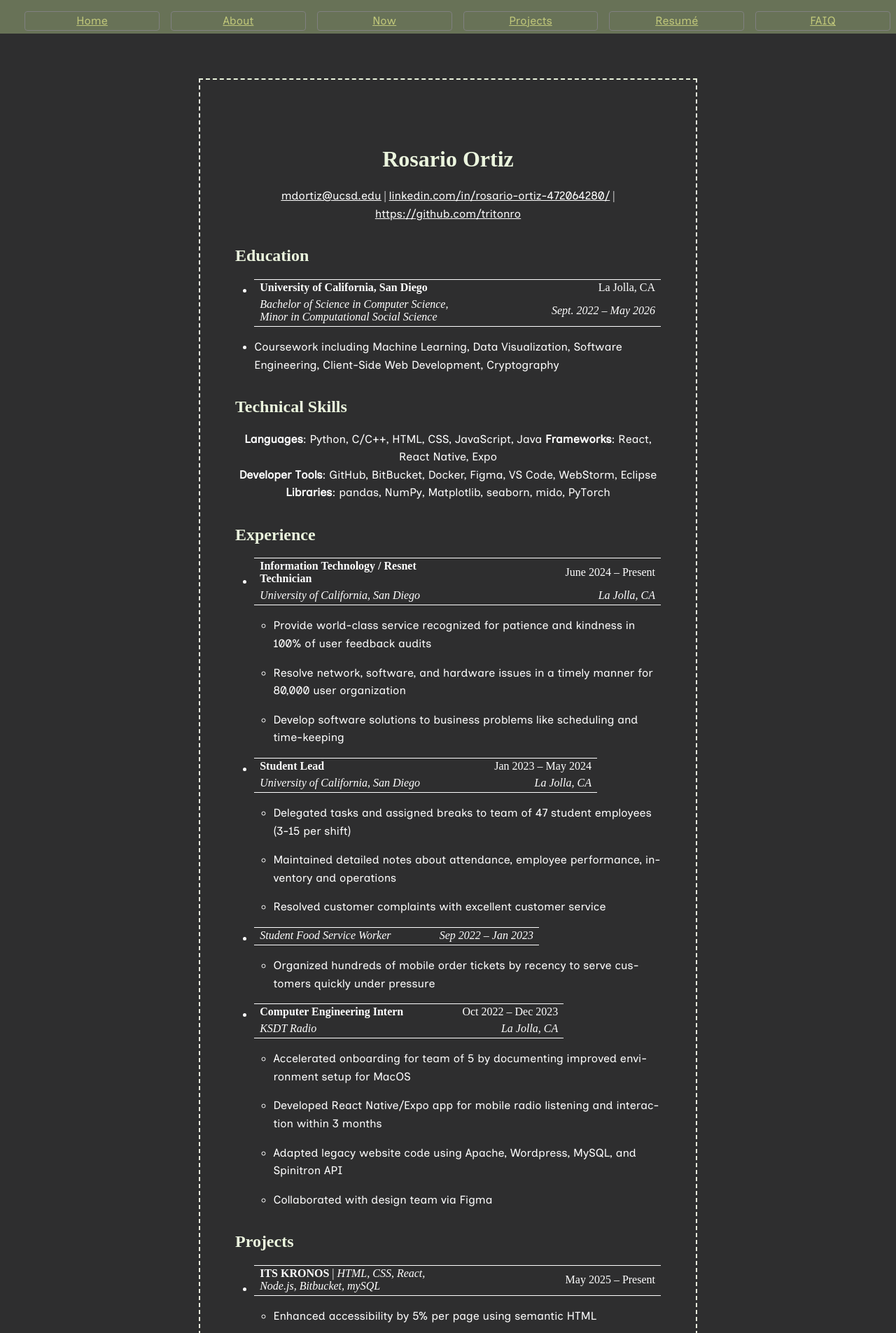
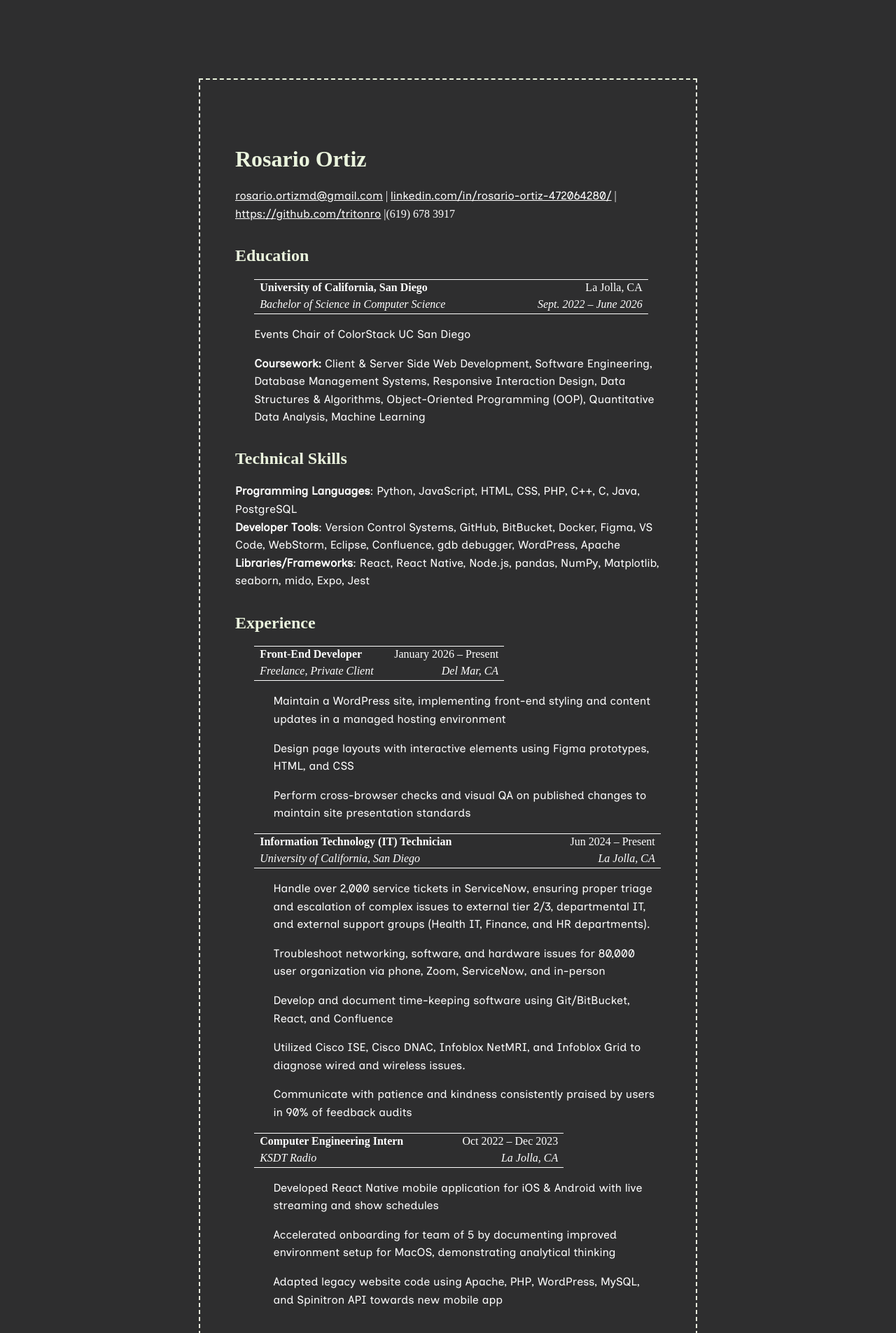
Before and after one commit to tritonro/personal-site, a PHP site: page /src/resume.html in a window 1280 px wide. Shown: the top 1905 px of the page at 70% size. Run offline with PHP 8.4, Linux system fonts and the light colour scheme.

Commit message:
Edited projects page, began fleshing out custom components

```diff
--- a/src/resume.html
+++ b/src/resume.html
@@ -9,7 +9,7 @@
     <link href="../favicon.ico" type="image/x-icon" rel="icon" >
 </head>
 <header>
-    <nav>
+    <nav style="visibility:hidden">
         <ul>
             <li>
                 <a href="index.html">Home</a>
@@ -36,12 +36,13 @@
 <body>
 <main>
     <div class="center">
-        <h1><strong><span >Rosario Ortiz</span></strong></h1>
-        <a href="mailto:rosario.ortizmd@gmail.com"><u>mdortiz@ucsd.edu</u></a>
+        <h1><strong><span>Rosario Ortiz</span></strong></h1>
+        <a href="mailto:rosario.ortizmd@gmail.com"><u>rosario.ortizmd@gmail.com</u></a>
         <span class="math inline">|</span> <a
             href="https://linkedin.com/in/rosario-ortiz-472064280/"><u>linkedin.com/in/rosario-ortiz-472064280/</u></a>
         <span class="math inline">|</span> <a
-            href="https://github.com/..."><u>https://github.com/tritonro</u></a>
+            href="https://github.com/tritonro"><u>https://github.com/tritonro</u></a>
+        <span class="math inline">|(619) 678 3917</span>
     </div>
     <h2 id="education">Education</h2>
     <ul>
@@ -54,88 +55,64 @@
             </tr>
             <tr>
                 <td style="text-align: left;"><em>Bachelor of Science in Computer
-                    Science, Minor in Computational Social Science</em></td>
-                <td style="text-align: right;"><em>Sept. 2022 – May 2026</em></td>
+                    Science</em></td>
+                <td style="text-align: right;"><em>Sept. 2022 – June 2026</em></td>
             </tr>
             </tbody>
         </table></li>
-        <li><p><span> <span>Coursework including Machine Learning, Data
-Visualization, Software Engineering, Client-Side Web Development,
-Cryptography </span> </span></p></li>
+        <li><p>Events Chair of ColorStack UC San Diego</p></li>
+        <li><p><span><strong>Coursework:</strong> Client &amp; Server Side Web Development, Software Engineering, Database Management
+Systems, Responsive Interaction Design, Data Structures &amp; Algorithms, Object-Oriented Programming
+(OOP), Quantitative Data Analysis, Machine Learning</span></p></li>
     </ul>
     <h2 id="technical-skills">Technical Skills</h2>
     <div class="itemize">
-        <p><span> <strong>Languages</strong><span>: Python, C/C++, HTML, CSS,
-JavaScript, Java </span> <strong>Frameworks</strong><span>: React, React
-Native, Expo</span><br />
-<strong>Developer Tools</strong><span>: GitHub, BitBucket, Docker,
-Figma, VS Code, WebStorm, Eclipse</span><br />
-<strong>Libraries</strong><span>: pandas, NumPy, Matplotlib, seaborn,
-mido, PyTorch</span> </span></p>
+        <p><strong>Programming Languages</strong>: Python, JavaScript, HTML, CSS, PHP, C++, C, Java, PostgreSQL<br />
+<strong>Developer Tools</strong>: Version Control Systems, GitHub, BitBucket, Docker, Figma, VS Code, WebStorm, Eclipse, Confluence, gdb debugger, WordPress, Apache<br />
+<strong>Libraries/Frameworks</strong>: React, React Native, Node.js, pandas, NumPy, Matplotlib, seaborn, mido, Expo, Jest</p>
     </div>
     <h2 id="experience">Experience</h2>
     <ul>
         <li><table>
             <tbody>
             <tr>
-                <td style="text-align: left;"><strong>Information Technology / Resnet
-                    Technician</strong></td>
-                <td style="text-align: right;">June 2024 – Present</td>
+                <td style="text-align: left;"><strong>Front-End Developer</strong></td>
+                <td style="text-align: right;">January 2026 – Present</td>
             </tr>
             <tr>
-                <td style="text-align: left;"><em>University of California, San
-                    Diego</em></td>
+                <td style="text-align: left;"><em>Freelance, Private Client</em></td>
+                <td style="text-align: right;"><em>Del Mar, CA</em></td>
+            </tr>
+            </tbody>
+        </table>
+            <ul>
+                <li><p>Maintain a WordPress site, implementing front-end styling and content updates in a managed hosting environment</p></li>
+                <li><p>Design page layouts with interactive elements using Figma prototypes, HTML, and CSS</p></li>
+                <li><p>Perform cross-browser checks and visual QA on published changes to maintain site presentation standards</p></li>
+            </ul></li>
+        <li><table>
+            <tbody>
+            <tr>
+                <td style="text-align: left;"><strong>Information Technology (IT) Technician</strong></td>
+                <td style="text-align: right;">Jun 2024 – Present</td>
+            </tr>
+            <tr>
+                <td style="text-align: left;"><em>University of California, San Diego</em></td>
                 <td style="text-align: right;"><em>La Jolla, CA</em></td>
             </tr>
             </tbody>
         </table>
             <ul>
-                <li><p><span> <span>Provide world-class service recognized for patience
-and kindness in 100% of user feedback audits </span> </span></p></li>
-                <li><p><span> <span>Resolve network, software, and hardware issues in a
-timely manner for 80,000 user organization </span> </span></p></li>
-                <li><p><span> <span>Develop software solutions to business problems like
-scheduling and time-keeping </span> </span></p></li>
+                <li><p>Handle over 2,000 service tickets in ServiceNow, ensuring proper triage and escalation of complex issues to external tier 2/3, departmental IT, and external support groups (Health IT, Finance, and HR departments).</p></li>
+                <li><p>Troubleshoot networking, software, and hardware issues for 80,000 user organization via phone, Zoom, ServiceNow, and in-person</p></li>
+                <li><p>Develop and document time-keeping software using Git/BitBucket, React, and Confluence</p></li>
+                <li><p>Utilized Cisco ISE, Cisco DNAC, Infoblox NetMRI, and Infoblox Grid to diagnose wired and wireless issues.</p></li>
+                <li><p>Communicate with patience and kindness consistently praised by users in 90% of feedback audits</p></li>
             </ul></li>
         <li><table>
             <tbody>
             <tr>
-                <td style="text-align: left;"><strong>Student Lead</strong></td>
-                <td style="text-align: right;">Jan 2023 – May 2024</td>
-            </tr>
-            <tr>
-                <td style="text-align: left;"><em>University of California, San
-                    Diego</em></td>
-                <td style="text-align: right;"><em>La Jolla, CA</em></td>
-            </tr>
-            </tbody>
-        </table>
-            <ul>
-                <li><p><span> <span> Delegated tasks and assigned breaks to team of 47
-student employees (3-15 per shift) </span> </span></p></li>
-                <li><p><span> <span>Maintained detailed notes about attendance, employee
-performance, inventory and operations </span> </span></p></li>
-                <li><p><span> <span>Resolved customer complaints with excellent customer
-service </span> </span></p></li>
-            </ul></li>
-        <li><table>
-            <tbody>
-            <tr>
-                <td style="text-align: left;"><em>Student Food Service Worker</em></td>
-                <td style="text-align: right;"><em>Sep 2022 – Jan 2023</em></td>
-            </tr>
-            </tbody>
-        </table>
-            <ul>
-                <li><p><span> <span>Organized hundreds of mobile order tickets by
-recency to serve customers quickly under pressure </span>
-</span></p></li>
-            </ul></li>
-        <li><table>
-            <tbody>
-            <tr>
-                <td style="text-align: left;"><strong>Computer Engineering
-                    Intern</strong></td>
+                <td style="text-align: left;"><strong>Computer Engineering Intern</strong></td>
                 <td style="text-align: right;">Oct 2022 – Dec 2023</td>
             </tr>
             <tr>
@@ -145,14 +122,9 @@ recency to serve customers quickly under pressure </span>
             </tbody>
         </table>
             <ul>
-                <li><p><span> <span>Accelerated onboarding for team of 5 by documenting
-improved environment setup for MacOS </span> </span></p></li>
-                <li><p><span> <span>Developed React Native/Expo app for mobile radio
-listening and interaction within 3 months </span> </span></p></li>
-                <li><p><span> <span>Adapted legacy website code using Apache, Wordpress,
-MySQL, and Spinitron API </span> </span></p></li>
-                <li><p><span> <span>Collaborated with design team via Figma </span>
-</span></p></li>
+                <li><p>Developed React Native mobile application for iOS &amp; Android with live streaming and show schedules</p></li>
+                <li><p>Accelerated onboarding for team of 5 by documenting improved environment setup for MacOS, demonstrating analytical thinking</p></li>
+                <li><p>Adapted legacy website code using Apache, PHP, WordPress, MySQL, and Spinitron API towards new mobile app</p></li>
             </ul></li>
     </ul>
     <h2 id="projects">Projects</h2>
@@ -160,44 +132,34 @@ MySQL, and Spinitron API </span> </span></p></li>
         <li><table>
             <tbody>
             <tr>
-                <td style="text-align: left;"><strong>ITS KRONOS</strong> <span
-                        class="math inline">|</span> <em>HTML, CSS, React, Node.js, Bitbucket,
-                    mySQL</em></td>
+                <td style="text-align: left;"><strong>Time Keeping &amp; Scheduling App</strong> <span
+                        class="math inline"></span> <em>HTML, CSS, React, Node.js, BitBucket,
+                    MySQL</em></td>
                 <td style="text-align: right;">May 2025 – Present</td>
             </tr>
             </tbody>
         </table>
             <ul>
-                <li><p><span> <span>Enhanced accessibility by 5% per page using semantic
-HTML </span> </span></p></li>
-                <li><p><span> <span>Separate concerns using multiple React components to
-implement time sheet UI </span> </span></p></li>
-                <li><p><span> <span>Developed key functionality for updating employee
-schedules, editable time sheets, and shift notes within state </span>
-</span></p></li>
-                <li><p><span> <span>Utilized JavaScript’s Date API to validate and
-calculate time sheet data </span> </span></p></li>
+                <li><p>Built React components with semantic HTML5 validated through Lighthouse accessibility audits</p></li>
+                <li><p>Implemented CRUD operations for editable time sheets and shift notes with real-time validation</p></li>
+                <li><p>Integrated custom REST API with JavaScript Date API to validate and calculate time sheet data from SQL database</p></li>
             </ul></li>
         <li><table>
             <tbody>
             <tr>
                 <td style="text-align: left;"><strong>Habit Tracker</strong> <span
-                        class="math inline">|</span> <em>HTML, CSS, JavaScript, Github,
+                        class="math inline">|</span> <em>HTML, CSS, JavaScript, GitHub,
                     Markdown</em></td>
                 <td style="text-align: right;">Mar 2025 – June 2025</td>
             </tr>
             </tbody>
         </table>
             <ul>
-                <li><p><span> <span>#1 contributor within 11 developer team, adding
-2,861 lines of code within 96 commits </span> </span></p></li>
-                <li><p><span> <span>Refactor to remove 1,971 lines from code base,
-reducing technical debt by 7% </span> </span></p></li>
-                <li><p><span> <span>Design &amp; document vital data management scheme,
-reducing runtime by a factor of n </span> </span></p></li>
-                <li><p><span> <span>Increase engagement with Agile ceremonies through
-automated stand-up prompts </span> </span></p></li>
-                <li><p><span> <span>Build a CI/CD pipeline </span> </span></p></li>
+                <li><p>Lead development as #1 contributor on 11-person Agile team, writing 2,861 lines of code across 96 commits</p></li>
+                <li><p>Refactor &amp; debug to remove 1,971 lines from code base, reducing technical debt by 7%</p></li>
+                <li><p>Architected localStorage-based data management system using indexing patterns for efficient habit tracking</p></li>
+                <li><p>Increased engagement with Agile methodology by automating stand-up prompts using Slack and RemindBot</p></li>
+                <li><p>Established CI/CD pipeline using GitHub Actions for automated testing and deployment throughout software development lifecycle</p></li>
             </ul></li>
     </ul>
 </main>
--- a/style/main.css
+++ b/style/main.css
@@ -10,15 +10,16 @@
 
     @font-face {
         font-family: "Literata";
-        src: url(/fonts/Literata-Regular.woff2) format('woff2'),
-        url(/fonts/Literata-Regular.woff) format('woff'),
-        url(/fonts/Literata-Regular.ttf) format('truetype');
+        src: url(../fonts/Literata-Regular.woff2) format('woff2'),
+        url(../fonts/Literata-Regular.woff) format('woff'),
+        url(../fonts/Literata-Regular.ttf) format('truetype');
         font-display: swap;
     }
     :root {
         margin: 0;
         padding: 0;
         box-sizing: border-box;
+        all: unset;
     }
 
     header {
@@ -40,8 +41,6 @@
 
             li {
                 list-style: none;
-                border: 1px solid grey;
-                border-radius: 4px;
                 min-width: fit-content;
                 flex: 1;
                 text-align: center;
@@ -203,13 +245,30 @@
     }
 
     #projects {
+        --global-left-margin: 9vw;
+
+        h1{
+            margin-inline-start: var(--global-left-margin, 3vw);
+
+        }
         p, a {
+            margin-inline-start: var(--global-left-margin, 3vw);
             font-family: "Inclusive Sans", sans-serif;
         }
 
+        #project-container, ul {
+            list-style: none;
+            border: 1px solid var(--nav-color, white);
+            margin-inline-start: var(--global-left-margin, 3vw);
+            justify-content: start;
+            padding-inline-start: none;
+
             li {
-            list-style: none;
+                border: 1px solid var(--nav-color, white);
             }
+        }
+
+
     }
 
     #404 {
@@ -235,6 +294,10 @@
             overflow-wrap: break-word;
             text-rendering: optimizeLegibility;
             font-kerning: normal;
+
+            li{
+                list-style: none;
+            }
         }
         h1, h2 {font-family: serif;}
 
@@ -331,8 +394,7 @@
            override a similar rule in reveal.js */
 
         div {
-            margin: auto;
-            text-align: center;
+            text-align: left;
         }
 
         @media (max-width: 600px) {
@@ -404,12 +466,12 @@
         --red: #FF6161;
 
         /*page defaults */
-        --nav-color:var(--army-green,#687257ff);
-        --nav-btn-color: var(--army-green,#687257ff);
+        --nav-color:var(--honeydew, #EBF5DE);
+        --nav-btn-color: var(--honeydew, #EBF5DE);
         --bg-color: #2e2e2f;
         --heading-color: #EBF5DE;
         --text-color: white;
-        --nav-link-color: #C0C77A;
+        --nav-link-color: var(--off-black, #2e2e2f;)
         --link-color: #C0C77A;
         --footer-text-color: #C0C77A;
         --form-validation-error-color: #FF6161;
```
Also changed, not shown: other parts of style/main.css (+67 -12 lines), scripts/project-elements.js (+70 -5 lines), src/projects.html (+7 -0 lines). Lines whose indentation alone changed are shown as unchanged.
